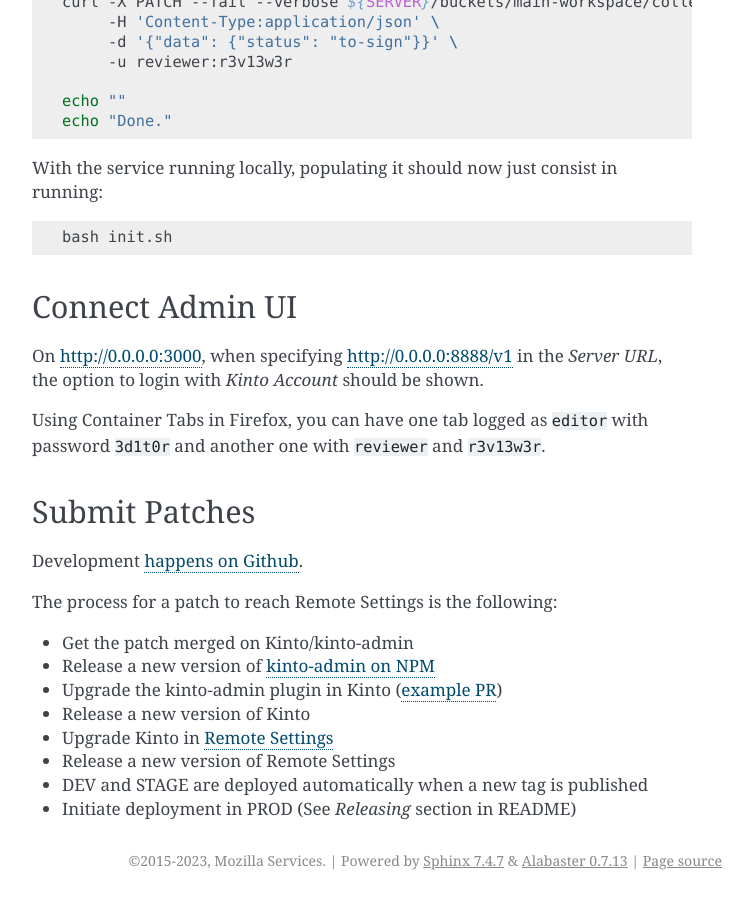
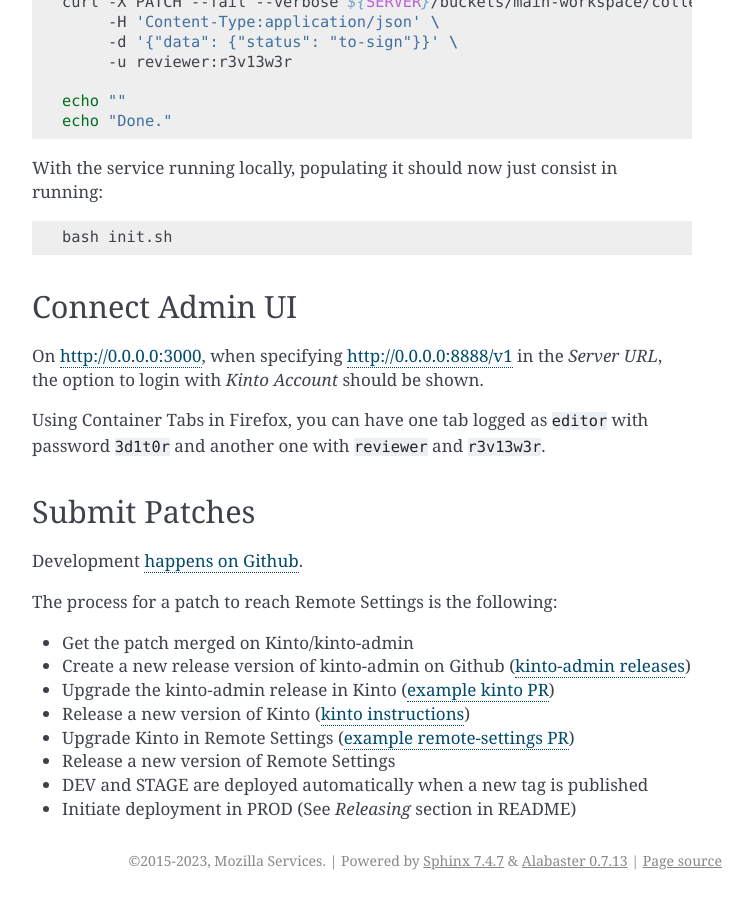
Before and after one commit to mozilla/remote-settings, a Sphinx documentation site: the page built from docs/tutorial-dev-kinto-admin.rst, in a window 1280 px wide and 900 px high, scrolled down 2347 px. Shown: the whole window, without its empty margins (388-1141 px from the left). Built offline with Sphinx 7.4.7, drawn with Linux system fonts in a browser that asks for light colours.

Commit message:
Upgrading kinto to 16.2.2. Updating kinto-admin tutorial. (#505)
* Upgrading kinto to 16.2.2. Updating kinto-admin tutorial.

* fixing poetry.lock

* Adjusted browser tests to match updated UI.

```diff
--- a/docs/tutorial-dev-kinto-admin.rst
+++ b/docs/tutorial-dev-kinto-admin.rst
@@ -149,10 +149,10 @@
 The process for a patch to reach Remote Settings is the following:
 
 * Get the patch merged on Kinto/kinto-admin
-* Release a new version of `kinto-admin on NPM <https://www.npmjs.com/package/kinto-admin>`_
-* Upgrade the kinto-admin plugin in Kinto (`example PR <https://github.com/Kinto/kinto/pull/2255>`_)
-* Release a new version of Kinto
-* Upgrade Kinto in `Remote Settings <https://github.com/mozilla/remote-settings/>`_
+* Create a new release version of kinto-admin on Github (`kinto-admin releases <https://github.com/Kinto/kinto-admin/releases>`_)
+* Upgrade the kinto-admin release in Kinto (`example kinto PR <https://github.com/Kinto/kinto/pull/3303>`_)
+* Release a new version of Kinto (`kinto instructions <https://docs.kinto-storage.org/en/latest/community.html#how-to-release>`_)
+* Upgrade Kinto in Remote Settings (`example remote-settings PR <https://github.com/mozilla/remote-settings/pull/463>`_)
 * Release a new version of Remote Settings
 * DEV and STAGE are deployed automatically when a new tag is published
 * Initiate deployment in PROD (See *Releasing* section in README)
--- a/pyproject.toml
+++ b/pyproject.toml
@@ -74,7 +74,7 @@
 canonicaljson-rs = "0.5.0"
 cryptography = "41.0.5"
 ecdsa = "0.18.0"
-kinto = {version = "^16.2.1", extras = ["postgresql","memcached","monitoring"]}
+kinto = {version = "^16.2.2", extras = ["postgresql","memcached","monitoring"]}
 kinto-attachment = "6.3.2"
 kinto-emailer = "2.1.0"
 requests-hawk = "1.2.1"
```
Also changed, not shown: 2 other files.
